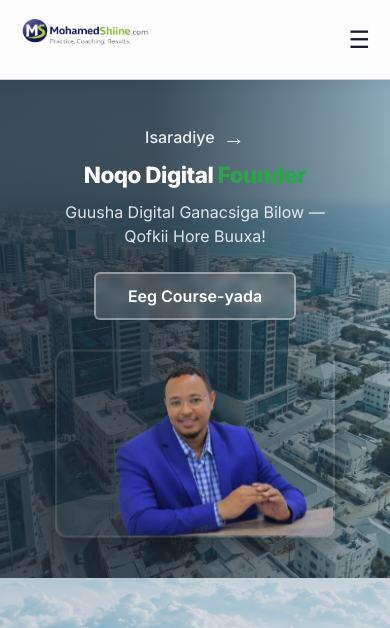
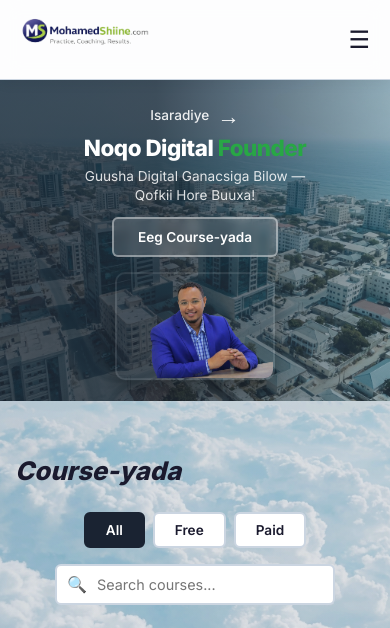
Before and after one commit to soomarcode/mohamedshiine1, a React (Vite) app: page / in a window 390 px wide. Shown: the top 628 px of the page. Built offline with nearby package versions, Linux system fonts and the light colour scheme; no server answers; the database is empty.

Commit message:
Optimize hero section for mobile - smaller and more compact

```diff
--- a/src/index.css
+++ b/src/index.css
@@ -655,8 +655,8 @@ img {
   .hero-content {
     flex-direction: column;
     text-align: center;
-    padding: 40px 20px;
-    gap: 30px;
+    padding: 20px 16px;
+    gap: 16px;
     align-items: center;
     min-height: auto;
   }
@@ -666,42 +666,41 @@ img {
     margin-bottom: 0;
   }
 
-  /* ... keep rest of responsive logic ... */
   .hero-text .hero-subtitle {
     justify-content: center;
-    font-size: 1rem;
-    margin-bottom: 8px;
+    font-size: 0.85rem;
+    margin-bottom: 4px;
   }
 
   .hero-text h1 {
-    font-size: 2.2rem;
+    font-size: 1.5rem;
+    margin-bottom: 6px;
+    line-height: 1.15;
+  }
+
+  .hero-text p {
+    font-size: 0.85rem;
     margin-bottom: 12px;
-    line-height: 1.2;
-  }
-
-  .hero-text p {
-    font-size: 1rem;
-    margin-bottom: 24px;
-    line-height: 1.5;
+    line-height: 1.4;
     display: block;
     overflow: visible;
   }
 
   .btn-cta {
     margin: 0 auto;
-    padding: 12px 32px;
-    font-size: 1rem;
+    padding: 10px 24px;
+    font-size: 0.85rem;
   }
 
   .hero-image {
-    width: 80%;
-    max-width: 300px;
+    width: 50%;
+    max-width: 160px;
   }
 
   .hero-image img {
     width: 100%;
     height: auto;
-    border-radius: 12px;
+    border-radius: 10px;
     object-position: top;
   }
 
```
